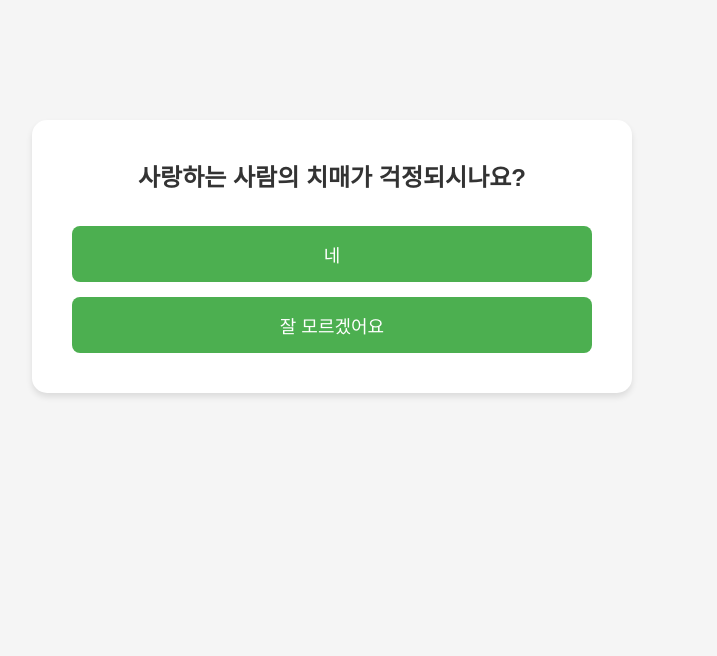
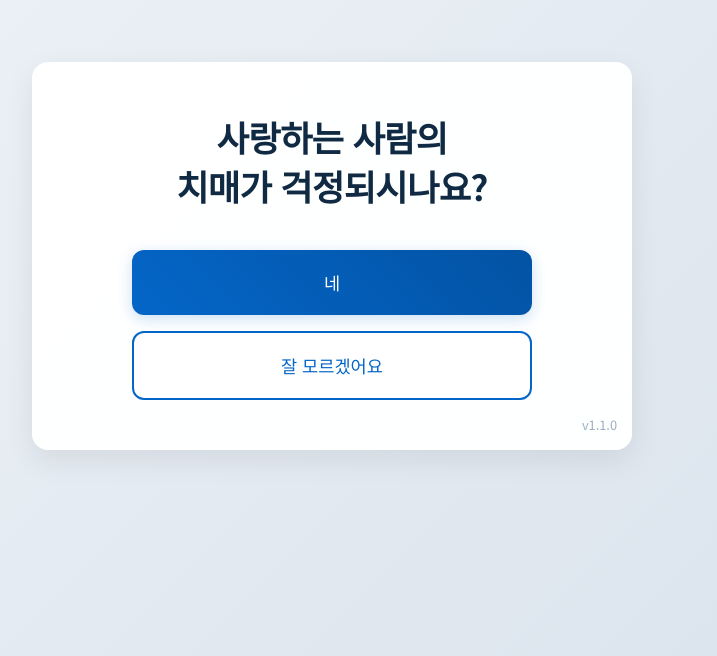
Before and after one commit to neptunehorses/dementiacare, a website: page public/index.html in a window 1280 px wide. Shown: the part 144-800 px from the top of the page, without its empty margins (308-1025 px from the left). Drawn offline with Linux system fonts and the light colour scheme.

Commit message:
Apply professional medical design with blue theme (v1.1.0)

```diff
--- a/public/index.html
+++ b/public/index.html
@@ -3,17 +3,19 @@
 <head>
     <meta charset="UTF-8">
     <meta name="viewport" content="width=device-width, initial-scale=1.0">
-    <title>치매 케어 도우미</title>
+    <title>치매 자가 검사</title>
     <link rel="stylesheet" href="styles.css">
+    <link href="https://fonts.googleapis.com/css2?family=Noto+Sans+KR:wght@400;500;700&display=swap" rel="stylesheet">
 </head>
 <body>
     <div class="container">
         <div class="question-box">
-            <h1>사랑하는 사람의 치매가 걱정되시나요?</h1>
+            <h1>사랑하는 사람의<br>치매가 걱정되시나요?</h1>
             <div class="button-container">
                 <button onclick="location.href='examination.html'" class="answer-btn">네</button>
-                <button onclick="location.href='info.html'" class="answer-btn">잘 모르겠어요</button>
+                <button onclick="location.href='examination.html'" class="answer-btn">잘 모르겠어요</button>
             </div>
+            <div class="version">v1.1.0</div>
         </div>
     </div>
 </body>
--- a/public/styles.css
+++ b/public/styles.css
@@ -6,7 +6,10 @@
 
 body {
     font-family: 'Noto Sans KR', sans-serif;
-    background-color: #f5f5f5;
+    background: linear-gradient(135deg, #f0f4f8 0%, #d9e2ec 100%);
+    color: #334e68;
+    line-height: 1.6;
+    min-height: 100vh;
 }
 
 .container {
@@ -18,53 +21,93 @@ body {
 }
 
 .question-box {
-    background-color: white;
-    padding: 40px;
-    border-radius: 15px;
-    box-shadow: 0 4px 6px rgba(0, 0, 0, 0.1);
+    background-color: rgba(255, 255, 255, 0.98);
+    padding: 50px;
+    border-radius: 16px;
+    box-shadow: 0 10px 30px rgba(0, 0, 0, 0.08);
     text-align: center;
     max-width: 600px;
     width: 100%;
+    position: relative;
+    animation: fadeIn 0.8s ease-out;
 }
 
 h1 {
-    color: #333;
-    margin-bottom: 30px;
-    font-size: 24px;
-    line-height: 1.5;
+    color: #102a43;
+    font-size: 2.2em;
+    font-weight: 700;
+    line-height: 1.4;
+    margin-bottom: 40px;
+    letter-spacing: -0.02em;
 }
 
 .button-container {
     display: flex;
     flex-direction: column;
-    gap: 15px;
+    gap: 16px;
+    max-width: 400px;
+    margin: 0 auto;
 }
 
 .answer-btn {
-    padding: 15px 30px;
-    font-size: 18px;
+    padding: 20px 35px;
+    font-size: 1.1em;
     border: none;
-    border-radius: 8px;
-    background-color: #4CAF50;
+    border-radius: 12px;
+    cursor: pointer;
+    transition: all 0.3s ease;
+    font-weight: 500;
+    position: relative;
+    overflow: hidden;
+}
+
+.answer-btn:first-child {
+    background: linear-gradient(45deg, #0466c8 0%, #0353a4 100%);
     color: white;
-    cursor: pointer;
-    transition: background-color 0.3s;
+    box-shadow: 0 4px 15px rgba(4, 102, 200, 0.2);
+}
+
+.answer-btn:last-child {
+    background: white;
+    color: #0466c8;
+    border: 2px solid #0466c8;
 }
 
 .answer-btn:hover {
-    background-color: #45a049;
+    transform: translateY(-2px);
 }
 
-@media (max-width: 480px) {
+.answer-btn:first-child:hover {
+    box-shadow: 0 6px 20px rgba(4, 102, 200, 0.3);
+    background: linear-gradient(45deg, #0353a4 0%, #034c96 100%);
+}
+
+.answer-btn:last-child:hover {
+    background: #f0f7ff;
+}
+
+.version {
+    position: absolute;
+    bottom: 15px;
+    right: 15px;
+    font-size: 0.8em;
+    color: #829ab1;
+    opacity: 0.8;
+}
+
+@media (max-width: 600px) {
     .question-box {
-        padding: 20px;
+        padding: 35px 25px;
+        margin: 15px;
     }
 
     h1 {
-        font-size: 20px;
+        font-size: 1.8em;
+        margin-bottom: 30px;
     }
 
     .answer-btn {
-        font-size: 16px;
+        padding: 18px 25px;
+        font-size: 1em;
     }
 }
```
